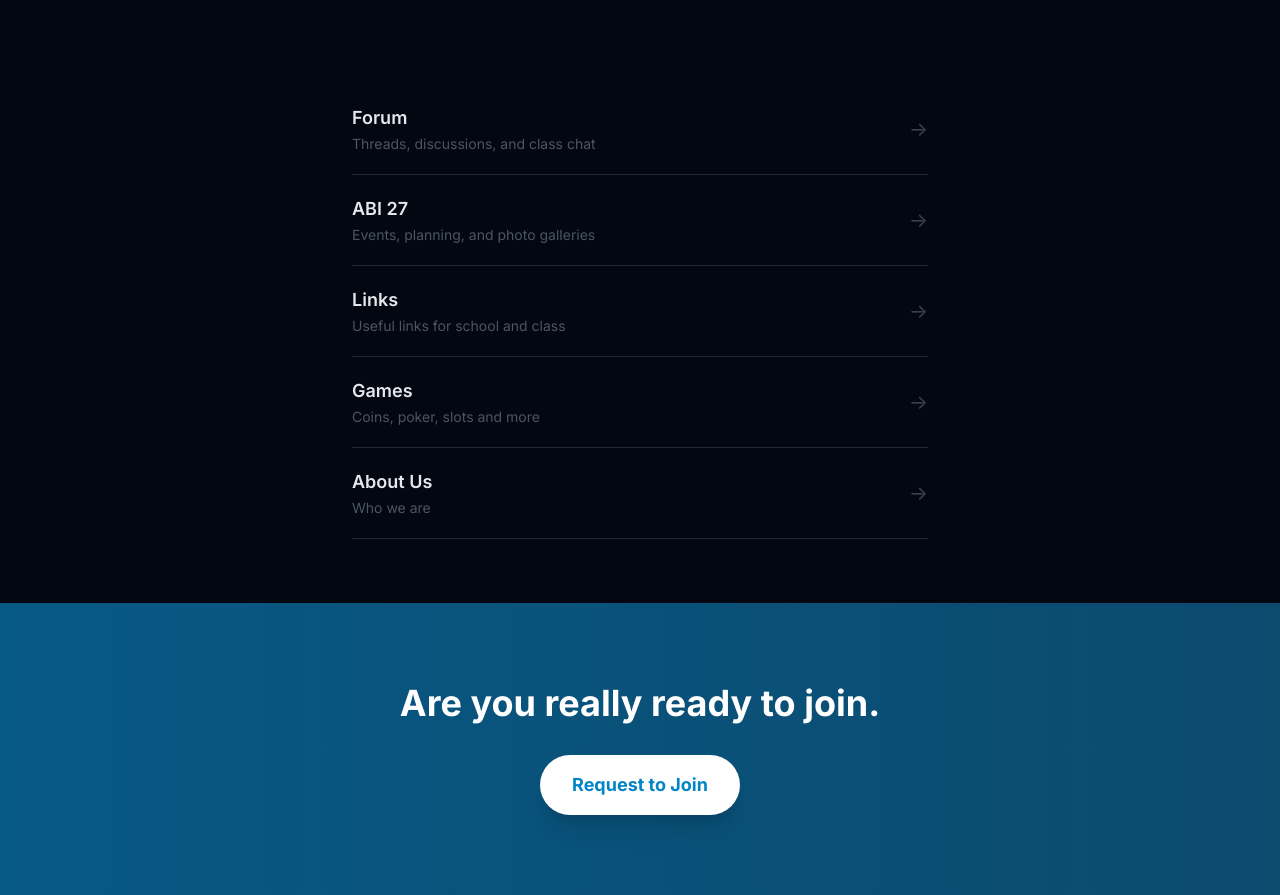
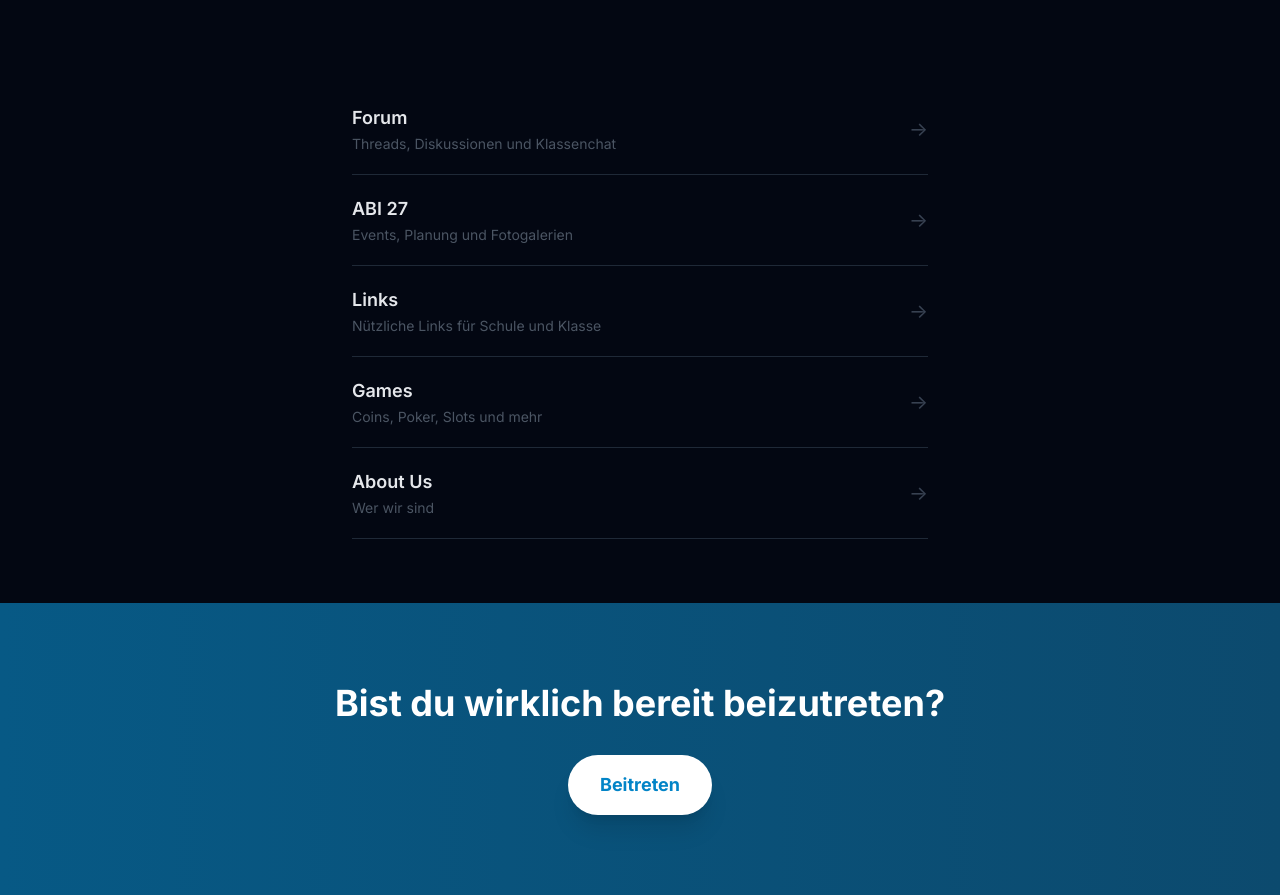
Before and after one commit to Kaillouo/Essensgruppe-website, a React (Vite) app in the folder frontend/: page / in a window 1280 px wide. Shown: the part 780-1675 px from the top of the page. Built offline with nearby package versions, Linux system fonts and the light colour scheme; no server answers.

Commit message:
i18n: LandingPage auf Deutsch übersetzt

```diff
--- a/frontend/src/pages/LandingPage.tsx
+++ b/frontend/src/pages/LandingPage.tsx
@@ -4,12 +4,12 @@ import { useAuth } from '../contexts/AuthContext';
 import { DailyCoinsClaim } from '../components/DailyCoinsClaim';
 
 const SECTIONS = [
-  { label: 'Forum', desc: 'Threads, discussions, and class chat', to: '/forum', locked: true, roleRequired: null as string[] | null },
-  { label: 'ABI 27', desc: 'Events, planning, and photo galleries', to: '/events', locked: false, roleRequired: null as string[] | null },
-  { label: 'Links', desc: 'Useful links for school and class', to: '/links', locked: false, roleRequired: null as string[] | null },
-  { label: 'Games', desc: 'Coins, poker, slots and more', to: '/games', locked: true, roleRequired: null as string[] | null },
-  { label: 'About Us', desc: 'Who we are', to: '/about', locked: false, roleRequired: null as string[] | null },
-  { label: 'MC', desc: 'Minecraft server and BlueMap', to: '/mc', locked: true, roleRequired: ['ESSENSGRUPPE_MITGLIED', 'ADMIN'] as string[] | null },
+  { label: 'Forum', desc: 'Threads, Diskussionen und Klassenchat', to: '/forum', locked: true, roleRequired: null as string[] | null },
+  { label: 'ABI 27', desc: 'Events, Planung und Fotogalerien', to: '/events', locked: false, roleRequired: null as string[] | null },
+  { label: 'Links', desc: 'Nützliche Links für Schule und Klasse', to: '/links', locked: false, roleRequired: null as string[] | null },
+  { label: 'Games', desc: 'Coins, Poker, Slots und mehr', to: '/games', locked: true, roleRequired: null as string[] | null },
+  { label: 'About Us', desc: 'Wer wir sind', to: '/about', locked: false, roleRequired: null as string[] | null },
+  { label: 'MC', desc: 'Minecraft-Server und BlueMap', to: '/mc', locked: true, roleRequired: ['ESSENSGRUPPE_MITGLIED', 'ADMIN'] as string[] | null },
 ];
 
 export const LandingPage = () => {
@@ -39,7 +39,7 @@ export const LandingPage = () => {
               transform: 'translate(-50%, -50%)',
               border: 'none',
             }}
-            title="Background video"
+            title="Hintergrundvideo"
           />
         </div>
         {/* Dark overlay */}
@@ -60,7 +60,7 @@ export const LandingPage = () => {
             transition={{ duration: 0.8, delay: 0.2 }}
             className="text-xl md:text-2xl text-primary-100 mb-8"
           >
-            Abitur 2027 Community Portal
+            Abitur 2027 Gemeinschaftsportal
           </motion.p>
 
           {!isAuthenticated ? (
@@ -131,7 +131,7 @@ export const LandingPage = () => {
             viewport={{ once: true }}
             className="text-4xl font-bold text-white mb-8"
           >
-            Are you really ready to join.
+            Bist du wirklich bereit beizutreten?
           </motion.h2>
           {!isAuthenticated && (
             <motion.div
@@ -144,7 +144,7 @@ export const LandingPage = () => {
                 to="/register"
                 className="inline-block bg-white text-primary-600 px-8 py-4 rounded-full font-bold text-lg hover:bg-primary-50 transition-all transform hover:scale-105 shadow-xl"
               >
-                Request to Join
+                Beitreten
               </Link>
             </motion.div>
           )}
```
